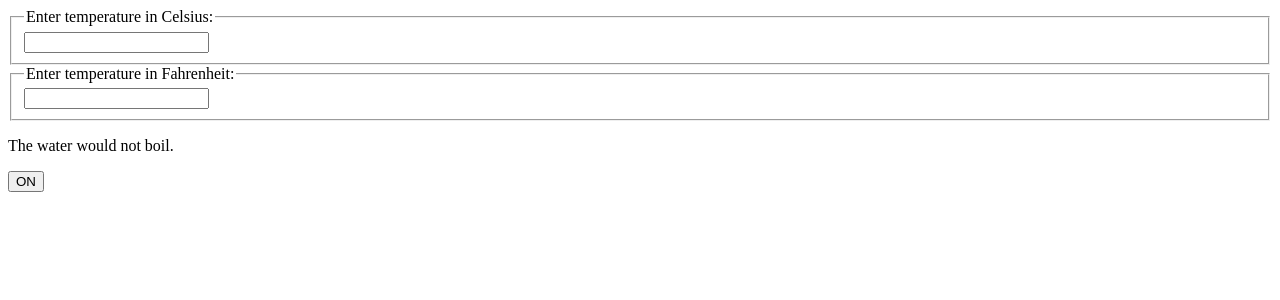
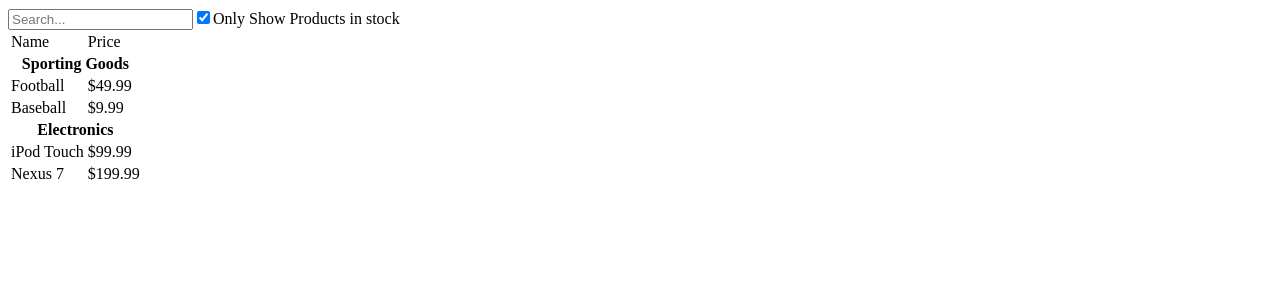
Before and after one commit to jPaliwal88/react-learning, a React (Create React App) app: page / in a window 1280 px wide. Shown: the top 300 px of the page. Built offline with nearby package versions, Linux system fonts and the light colour scheme.

Commit message:
First Basic App
Filter Option updated

```diff
--- a/src/App.js
+++ b/src/App.js
@@ -1,15 +1,12 @@
 import React, { Component } from 'react';
-//import Clock from "./Clock";
-import Toggle from './Toggle';
-import Calculator from './Calculator';
+import FilterableProductTable from "./FilterUI/FilterableProductTable";
+
 
 class App extends Component{
     render() {
         return (
             <div>
-                <Calculator />
-
-                <Toggle/>
+                <FilterableProductTable/>
             </div>
         );
     };
--- /dev/null
+++ b/src/FilterUI/FilterableProductTable.js
@@ -0,0 +1,57 @@
+import React from 'react';
+import SearchBar from './SearchBar';
+import ProductTable from './ProductTable';
+
+var PRODUCTS = [
+    {category: 'Sporting Goods', price: '$49.99', stocked: true, name: 'Football'},
+    {category: 'Sporting Goods', price: '$9.99', stocked: true, name: 'Baseball'},
+    {category: 'Sporting Goods', price: '$29.99', stocked: false, name: 'Basketball'},
+    {category: 'Electronics', price: '$99.99', stocked: true, name: 'iPod Touch'},
+    {category: 'Electronics', price: '$399.99', stocked: false, name: 'iPhone 5'},
+    {category: 'Electronics', price: '$199.99', stocked: true, name: 'Nexus 7'}
+];
+
+
+
+class FilterableProductTable extends React.Component {
+    constructor (props) {
+        super(props);
+
+        this.state = {
+            stockOnly: true,
+            filterText: '',
+            products: PRODUCTS
+        };
+    }
+
+    handleCategoryNiddle = (e) => {
+        this.setState({
+            filterText: e
+        });
+    }
+
+    handleStockOnly = (e) => {
+        this.setState({
+            stockOnly: e
+        });
+    }
+
+    render(){
+        return(
+            <div>
+                <SearchBar
+                    stockOnly={this.state.stockOnly}
+                    filterText={this.state.filterText}
+                    handleCategoryNiddle={this.handleCategoryNiddle}
+                    handleStockOnly={this.handleStockOnly}/>
+                <ProductTable
+                    stockOnly={this.state.stockOnly}
+                    filterText={this.state.filterText}
+                    products={this.state.products}
+                    />
+            </div>
+        )
+    }
+}
+
+export default FilterableProductTable;
--- /dev/null
+++ b/src/FilterUI/ProductCategoryRow.js
@@ -0,0 +1,9 @@
+import React from 'react';
+
+class ProductCategoryRow  extends React.Component {
+    render() {
+        return <tr><th colSpan="2">{this.props.category}</th></tr>;
+    }
+}
+
+export default ProductCategoryRow;
--- /dev/null
+++ b/src/FilterUI/ProductList.js
@@ -0,0 +1,21 @@
+import React from 'react';
+
+class ProductList  extends React.Component {
+
+    render() {
+        var name = this.props.product.stocked ?
+                this.props.product.name :
+                <span style={{color: 'red'}}>
+                    {this.props.product.name}
+                </span>;
+        return (
+            <tr>
+                <td>{name}</td>
+                <td>{this.props.product.price}</td>
+            </tr>
+        );
+
+    }
+}
+
+export default ProductList;
--- /dev/null
+++ b/src/FilterUI/ProductTable.js
@@ -0,0 +1,44 @@
+import React from 'react';
+import ProductList from './ProductList';
+import ProductCategoryRow from './ProductCategoryRow';
+
+class ProductTable extends React.Component {
+
+    render() {
+        var rows = [];
+        var lastCat = null;
+
+        this.props.products.forEach((product, index) => {
+
+            if(product.name.search(new RegExp(this.props.filterText, "i")) === -1
+                || (!product.stocked && this.props.stockOnly))
+            {
+                return;
+            }
+
+            if(product.category !== lastCat) {
+                rows.push(<ProductCategoryRow  category={product.category} key={product.category}/>);
+            }
+
+            rows.push(<ProductList product={product}  key={index} />);
+            lastCat = product.category;
+        });
+
+        return (
+            <table>
+                <thead>
+                <tr>
+                    <td>Name</td>
+                    <td>Price</td>
+                </tr>
+                </thead>
+                <tbody>{rows}</tbody>
+            </table>
+
+        );
+
+    }
+}
+
+
+export default ProductTable;
--- /dev/null
+++ b/src/FilterUI/SearchBar.js
@@ -0,0 +1,32 @@
+import React from 'react';
+
+class SearchBar extends React.Component {
+
+    forwardCategoryNiddle = (e) => {
+        this.props.handleCategoryNiddle(e.target.value);
+    }
+
+    forwardStockOnly = (e) => {
+        this.props.handleStockOnly(e.target.checked);
+    }
+
+    render() {
+        return(
+            <form>
+                <input type="text"  placeholder="Search..."
+                       value={this.props.filterText}
+                       onChange={this.forwardCategoryNiddle} />
+
+                <label>
+                    <input type="checkbox"
+                           checked={this.props.stockOnly}
+                           onChange={this.forwardStockOnly}/>
+                    Only Show Products in stock
+                </label>
+
+            </form>
+        );
+    }
+}
+
+export default SearchBar;
```
